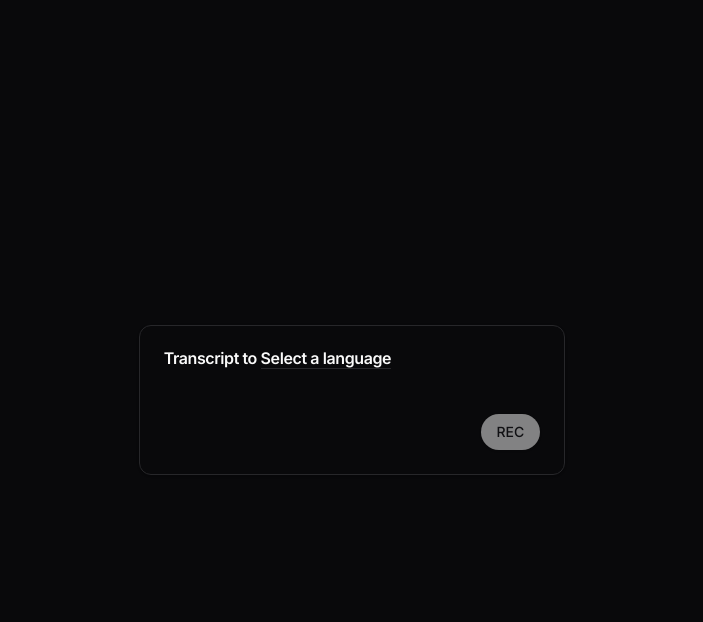
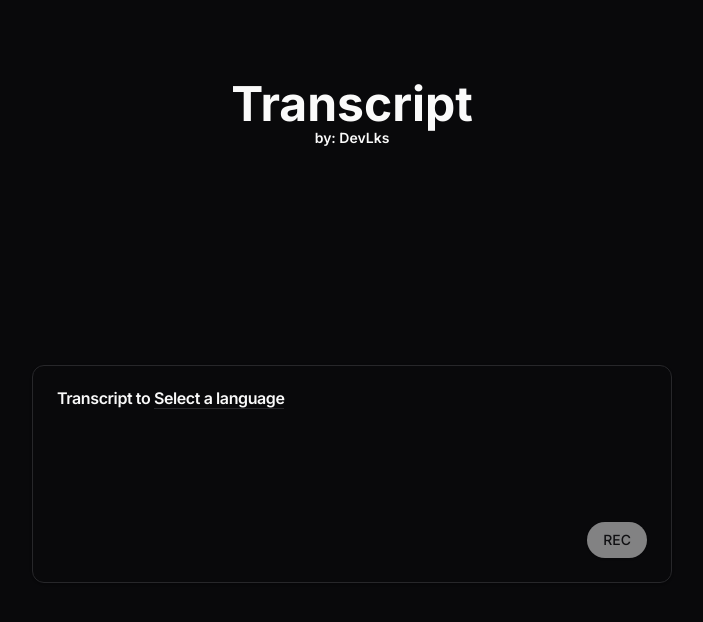
Before and after one commit to Dev-Lks/Transcript-, a Next.js app: page / in a window 1280 px wide. Shown: the top 622 px of the page, without its empty margins (288-991 px from the left). Built offline with nearby package versions, Linux system fonts and the light colour scheme.

Commit message:
style: Made the Ui better

```diff
--- a/src/app/page.tsx
+++ b/src/app/page.tsx
@@ -1,10 +1,14 @@
 import MainSpeech from "@/components/main-speech";
 
+export default function Home() {
+  return (
+    <div className="flex flex-col items-center justify-center h-full w-full">
+      <div className="flex flex-col w-full items-center px-16 md:px-24 lg:px-32 pt-10 md:pt-20">
+        <h1 className="text-3xl md:text-5xl font-bold">Transcript</h1>
+        <p className="text-xs md:text-sm font-semibold">by: DevLks</p>
+      </div>
 
-export default function Home() {
-  return (<div className="flex items-center justify-center h-full w-full">
-
-    <MainSpeech />
-
-  </div>);
+      <MainSpeech />
+    </div>
+  );
 }
--- a/src/components/main-speech.tsx
+++ b/src/components/main-speech.tsx
@@ -83,9 +83,9 @@ const MainSpeech = () => {
   return (
     <div className="w-full h-full flex flex-col justify-center items-center ">
 
-      <Card className="w-1/3">
+      <Card className="w-1/2 h-1/3 flex flex-col justify-between">
         <CardHeader>
-          <CardTitle>Transcript to {lang && (
+          <CardTitle >Transcript to {lang && (
             <div className="inline" >
             <DropdownMenu>
               <DropdownMenuTrigger asChild>
```
